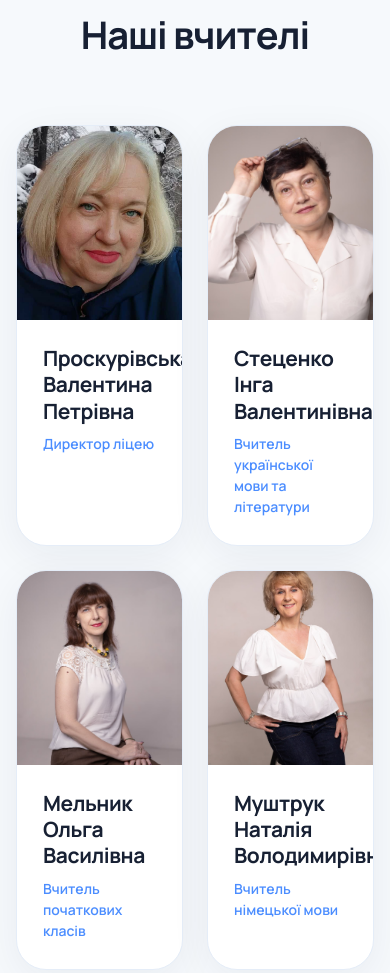
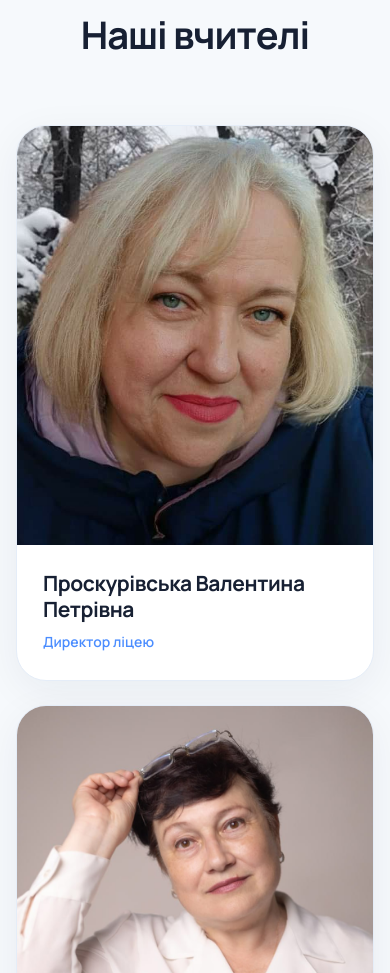
Before and after one commit to Yevshy/Harmonia, a plain HTML site: page index.html in a window 390 px wide. Shown: the part 4990-5963 px from the top of the page. Drawn offline with Linux system fonts and the light colour scheme.

Commit message:
Update styles.css

```diff
--- a/styles.css
+++ b/styles.css
@@ -2856,3 +2856,11 @@ html {
 #contacts {
     scroll-margin-top: 130px !important;
 }
+
+/* Мобільна версія: картки вчителів в один стовпець */
+@media (max-width: 560px) {
+    .teachers-section .teachers-grid,
+    .all-teachers-page .teachers-grid {
+        grid-template-columns: 1fr !important;
+    }
+}
```
